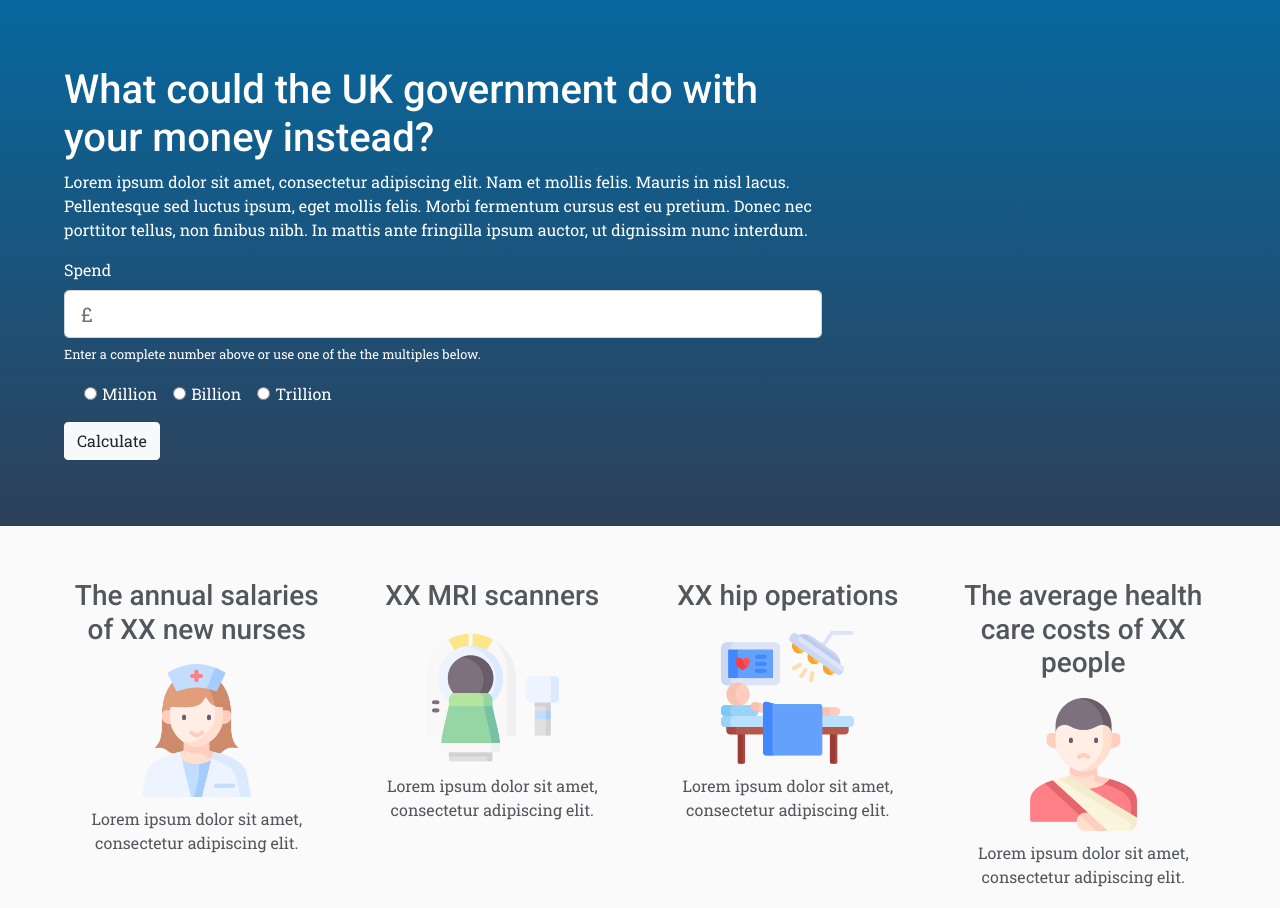
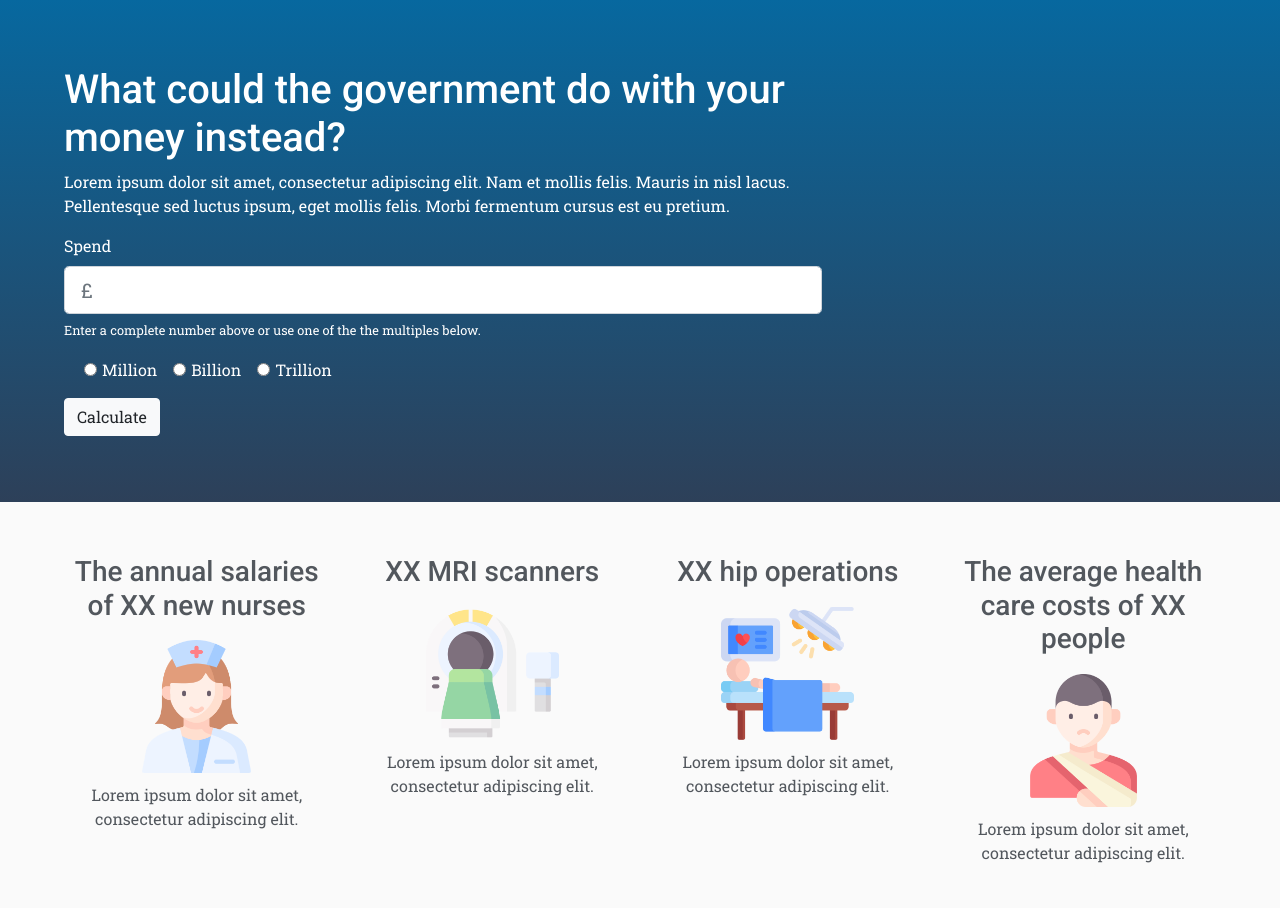
Before and after one commit to sjwilliams85/gov-spend-calc, a plain HTML site: page index.html in a window 1280 px wide. Shown: the top 908 px of the page. Drawn offline with nearby package versions, Linux system fonts and the light colour scheme.

Commit message:
Copy changes

```diff
--- a/index.html
+++ b/index.html
@@ -22,9 +22,8 @@
 
       <div class="row">
         <div class="col-sm-12 col-lg-8">
-      <h1>What could the UK government do with your money instead?</h1>
-      <p>Lorem ipsum dolor sit amet, consectetur adipiscing elit. Nam et mollis felis. Mauris in nisl lacus. Pellentesque sed luctus ipsum, eget mollis felis. Morbi fermentum cursus est eu pretium. Donec nec porttitor tellus, non finibus nibh. In
-        mattis ante fringilla ipsum auctor, ut dignissim nunc interdum.</p>
+      <h1>What could the government do with your money instead?</h1>
+      <p>Lorem ipsum dolor sit amet, consectetur adipiscing elit. Nam et mollis felis. Mauris in nisl lacus. Pellentesque sed luctus ipsum, eget mollis felis. Morbi fermentum cursus est eu pretium.</p>
 
 <!-- Form -->
 
```
